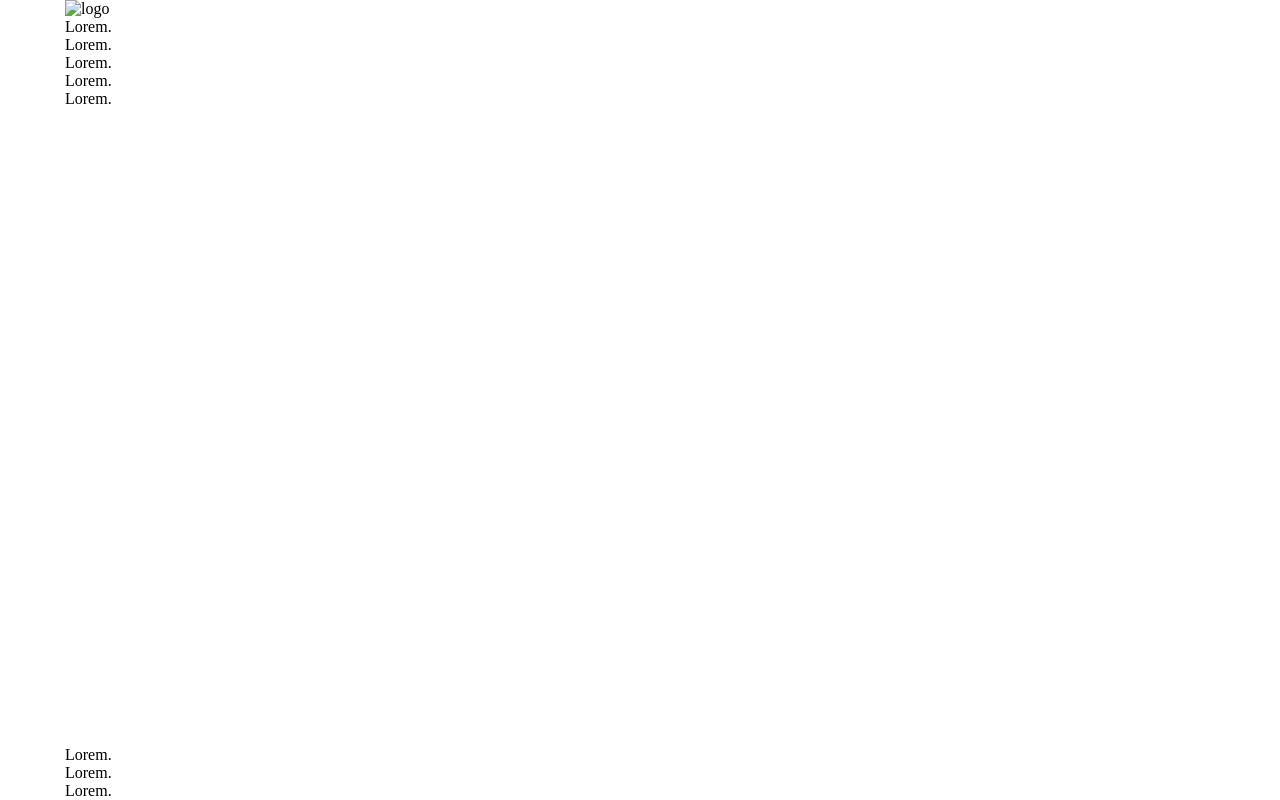
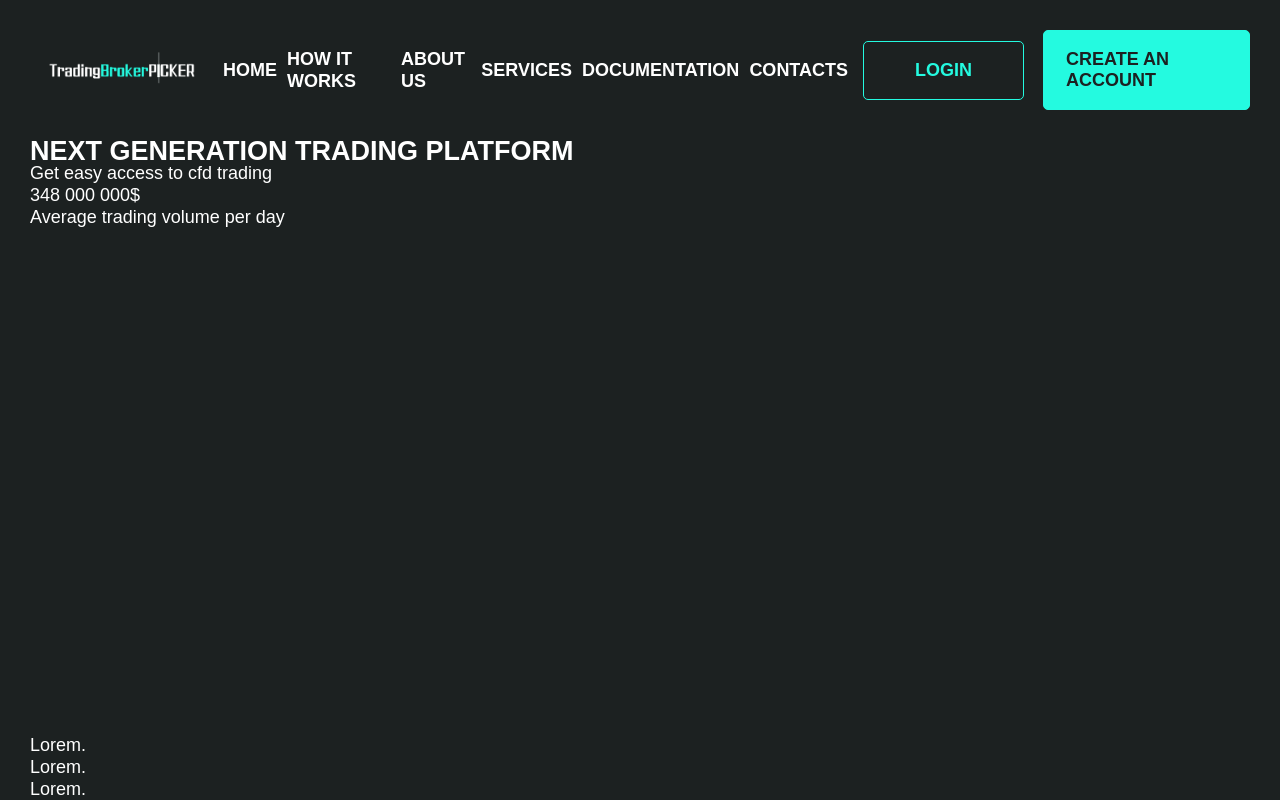
Before and after one commit to kosm-dev/brokenpicker, a website: page app/index.html in a window 1280 px wide. Drawn offline with nearby package versions, Linux system fonts and the light colour scheme; files that its build step writes are made by us from their sources; files whose address does not match are found by name.

Commit message:
added header

```diff
--- a/app/index.html
+++ b/app/index.html
@@ -6,43 +6,73 @@
   <meta http-equiv="X-UA-Compatible" content="IE=edge">
   <meta name="viewport" content="width=device-width, initial-scale=1.0">
   <link rel="stylesheet" href="css/style.min.css">
-  <title>Document</title>
+  <title>Trading Broken Picker</title>
 </head>
 
 <body>
 
   <div class="wrapper">
+
     <header class="header">
+      <div class="container">
 
-      <div class="container">
+
         <div class="header__inner">
           <a class="header__logo logo" href="#">
-            <img class="logo__img" src="" alt="logo">
+            <img class="logo__img" src="images/logo.png" alt="logo">
           </a>
 
-          <!-- <div class="burger">
+          <!-- <div class="burger header__burger">
             <span></span>
           </div> -->
+
 
           <nav class="header__menu menu">
             <ul class="menu__list">
               <li class="menu__list-item">
                 <a class="menu__list-link" href="#">
-                  Lorem.
+                  home
+                </a>
+              </li>
+
+              <li class="menu__list-item">
+                <a class="menu__list-link" href="#">
+                  how it works
                 </a>
               </li>
               <li class="menu__list-item">
                 <a class="menu__list-link" href="#">
-                  Lorem.
+                  About us
                 </a>
               </li>
               <li class="menu__list-item">
                 <a class="menu__list-link" href="#">
-                  Lorem.
+                  services
                 </a>
               </li>
+              <li class="menu__list-item">
+                <a class="menu__list-link" href="#">
+                  documentation
+                </a>
+              </li>
+              <li class="menu__list-item">
+                <a class="menu__list-link" href="#">
+                  contacts
+                </a>
+              </li>
+
+
             </ul>
           </nav>
+
+          <div class="header__links">
+            <a class="link-special" href="#">
+              login
+            </a>
+            <a class="link" href="#">
+              create an account
+            </a>
+          </div>
 
         </div>
       </div>
@@ -50,18 +80,31 @@
     </header>
     <main class="main">
 
-      <section class="main__section section">
+      <section class="main__section hero">
         <div class="container">
-          <div class="section__inner">
-            Lorem.
-          </div>
-        </div>
-      </section>
+          <div class="hero__inner">
+            <div class="hero__content">
+              <h1 class="hero__title">
+                NEXT GENERATION
+                TRADING PLATFORM
+              </h1>
+              <div class="hero__subtitle">
+                Get easy access to cfd trading
+              </div>
+            </div>
 
-      <section class="main__section section">
-        <div class="container">
-          <div class="section__inner">
-            Lorem.
+            <div class="hero__items">
+              <div class="hero-item">
+                <div class="hero-item__value">
+                  348 000 000$
+                </div>
+                <div class="hero-item__text">
+                  Average trading volume per day
+                </div>
+              </div>
+            </div>
+
+
           </div>
         </div>
       </section>
--- a/app/scss/_fonts.scss
+++ b/app/scss/_fonts.scss
@@ -1,5 +1,5 @@
 @font-face {
-  font-family: "Blinker";
+  font-family: 'Blinker', sans-serif;
   font-style: normal;
   font-weight: 400;
   src: url("../fonts/Blinker-Regular.woff2") format("woff2"),
--- a/app/scss/_global.scss
+++ b/app/scss/_global.scss
@@ -4,6 +4,11 @@ body {
 }
 
 body {
+  @extend %blinker-400;
+  font-size: 18px;
+  line-height: 22px;
+  color: #ffffff;
+  background-color: $primary;
 }
 
 .lock {
@@ -33,10 +38,10 @@ body {
 }
 
 .container {
-  max-width: 1180px;
+  max-width: 1280px;
   width: 100%;
   margin: 0 auto;
-  padding: 0 15px;
+  padding: 0 30px;
 }
 
 // style
--- a/app/scss/_vars.scss
+++ b/app/scss/_vars.scss
@@ -7,3 +7,10 @@
   font-family: "Blinker", sans-serif;
   font-weight: 400;
 }
+
+// color
+
+$primary: #1c2121;
+$accent: #24fae0;
+
+$dark: #1c2121;
--- /dev/null
+++ b/app/scss/components/_link-special.scss
@@ -0,0 +1,20 @@
+.link-special {
+  display: inline-block;
+  min-height: 58px;
+  padding: 18px 51px;
+
+  @extend %coolvetica-700;
+  font-size: 18px;
+  line-height: 21px;
+  color: $accent;
+  text-transform: uppercase;
+  background-color: $dark;
+  border: 1px solid $accent;
+  border-radius: 5px;
+
+  transition: all 0.2s;
+}
+.link-special:hover {
+  background-color: #fff;
+  border-color: $accent;
+}
--- /dev/null
+++ b/app/scss/components/_link.scss
@@ -0,0 +1,22 @@
+.link {
+  display: inline-block;
+  min-height: 58px;
+  padding: 18px 22px;
+
+  @extend %coolvetica-700;
+  font-size: 18px;
+  line-height: 21px;
+  color: $dark;
+  text-transform: uppercase;
+
+  background-color: $accent;
+  border: 1px solid $accent;
+  border-radius: 5px;
+
+  transition: all 0.2s;
+}
+.link:hover {
+  background-color: #fff;
+  border-color: #fff;
+  color: $primary;
+}
--- /dev/null
+++ b/app/scss/parts/_header.scss
@@ -0,0 +1,40 @@
+.header {
+  margin: 30px 0;
+  &__inner {
+    display: flex;
+    align-items: center;
+    justify-content: space-between;
+  }
+  &__menu {
+    padding: 0 15px;
+  }
+  &__links {
+    display: flex;
+    align-items: center;
+    gap: 19px;
+  }
+}
+.logo {
+  &__img {
+    width: 100%;
+    max-width: 220px;
+    height: 62px;
+    object-fit: contain;
+  }
+}
+.menu {
+  &__list {
+    display: flex;
+    align-items: center;
+    gap: 10px;
+  }
+  &__list-link {
+    display: inline-block;
+    padding: 10px 0;
+    @extend %coolvetica-700;
+    font-size: 18px;
+    line-height: 22px;
+    text-transform: uppercase;
+    color: #ffffff;
+  }
+}
--- a/app/scss/style.scss
+++ b/app/scss/style.scss
@@ -3,3 +3,10 @@
 @import "reset";
 @import "libs";
 @import "global";
+
+@import "parts/header";
+
+
+
+@import "components/link";
+@import "components/link-special";
```
Also changed, not shown: app/images/logo.png (added), app/js/main.min.js (deleted).
